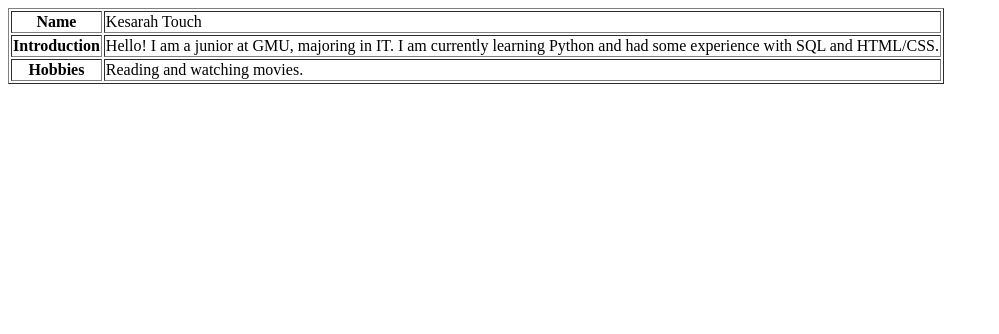
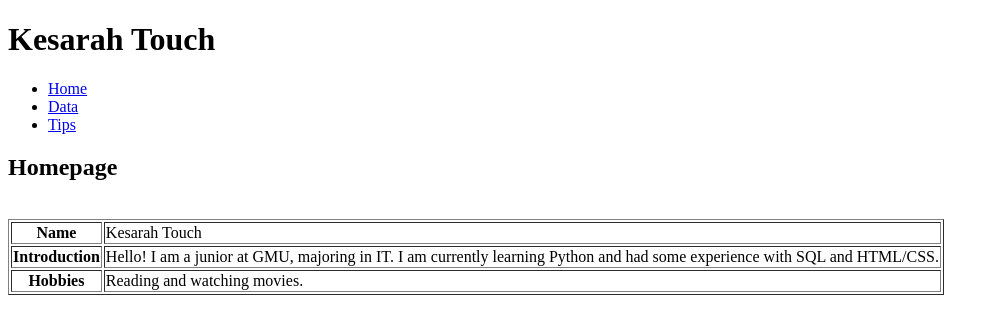
Before and after one commit to ktouch4/ktouch4.github.io, a plain HTML site: page index.html in a window 1280 px wide. Shown: the whole page, without its empty margins (0-999 px from the left). Drawn offline with Linux system fonts and the light colour scheme.

Commit message:
Update index.html

```diff
--- a/index.html
+++ b/index.html
@@ -1,10 +1,39 @@
 <!DOCTYPE html>
-<html>
+<html lang="en">
 <head>
-    <title>Table</title>
+    <meta charset="UTF-8">
+    <meta name="viewport" content="width=device-width, initial-scale=1.0">
+    <title>ktouch4</title>
+    <link rel="stylesheet" href="styles.css">
 </head>
 <body>
-<table border="1">
+<header>
+        <h1>Kesarah Touch </h1>
+</header>
+    <nav>
+		<div class="navbar">
+ <ul>
+    <li><a href="index.html">Home</a></li>
+    <li><a href="data.html">Data</a></li>
+    <li><a href="tips.html">Tips</a></li>
+</ul>
+
+
+    <main>
+        <section class="homepage">
+            <h2>Homepage</h2>
+
+<!-- weird bar thing -->
+<div class="slideshow-container">
+<div class="mySlides fade">
+
+
+</div>
+<br>
+
+<main id="main-content">
+        <section class="intro">
+            <table border="1">
         <tr>
             <th>Name</th>
             <td>Kesarah Touch</td>
@@ -18,5 +47,7 @@
             <td>Reading and watching movies.</td>
         </tr>
     </table>
-</body>
+        </section>
+
+			</div></nav></body>
 </html>
```
